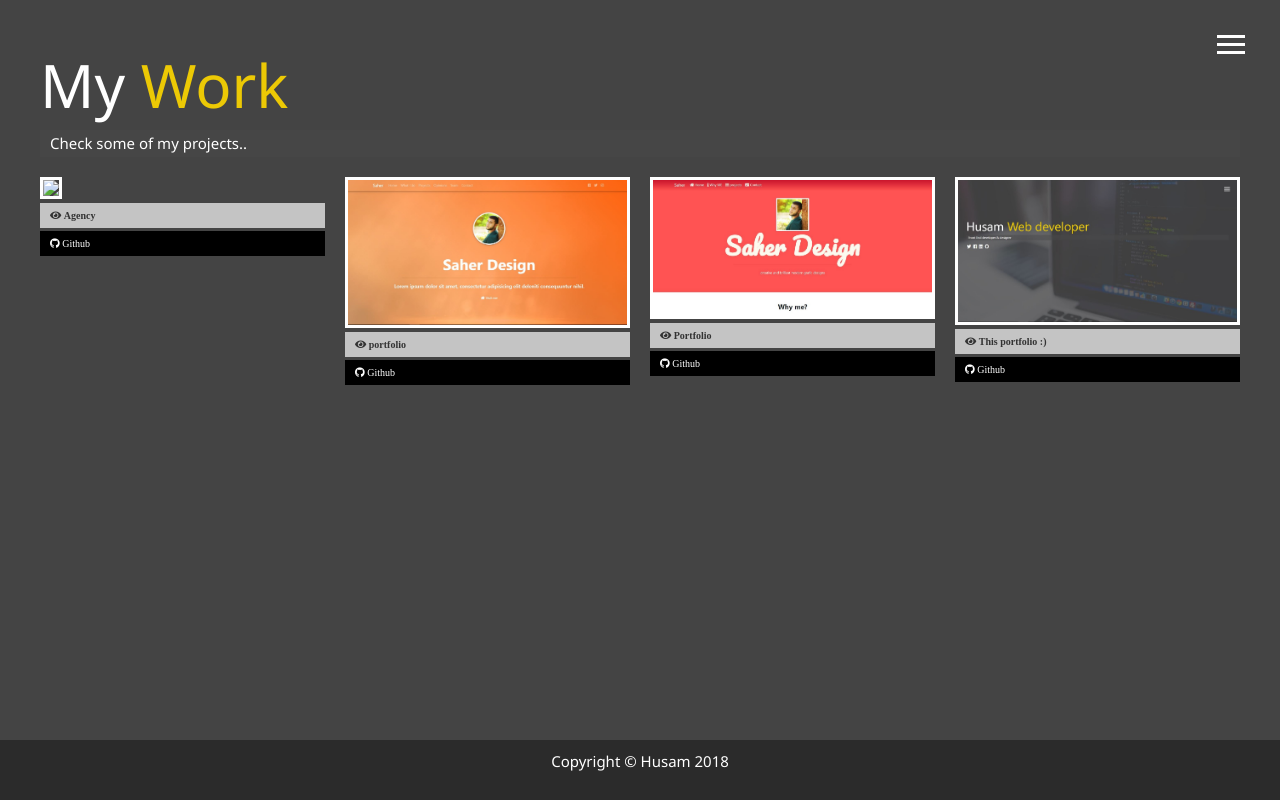
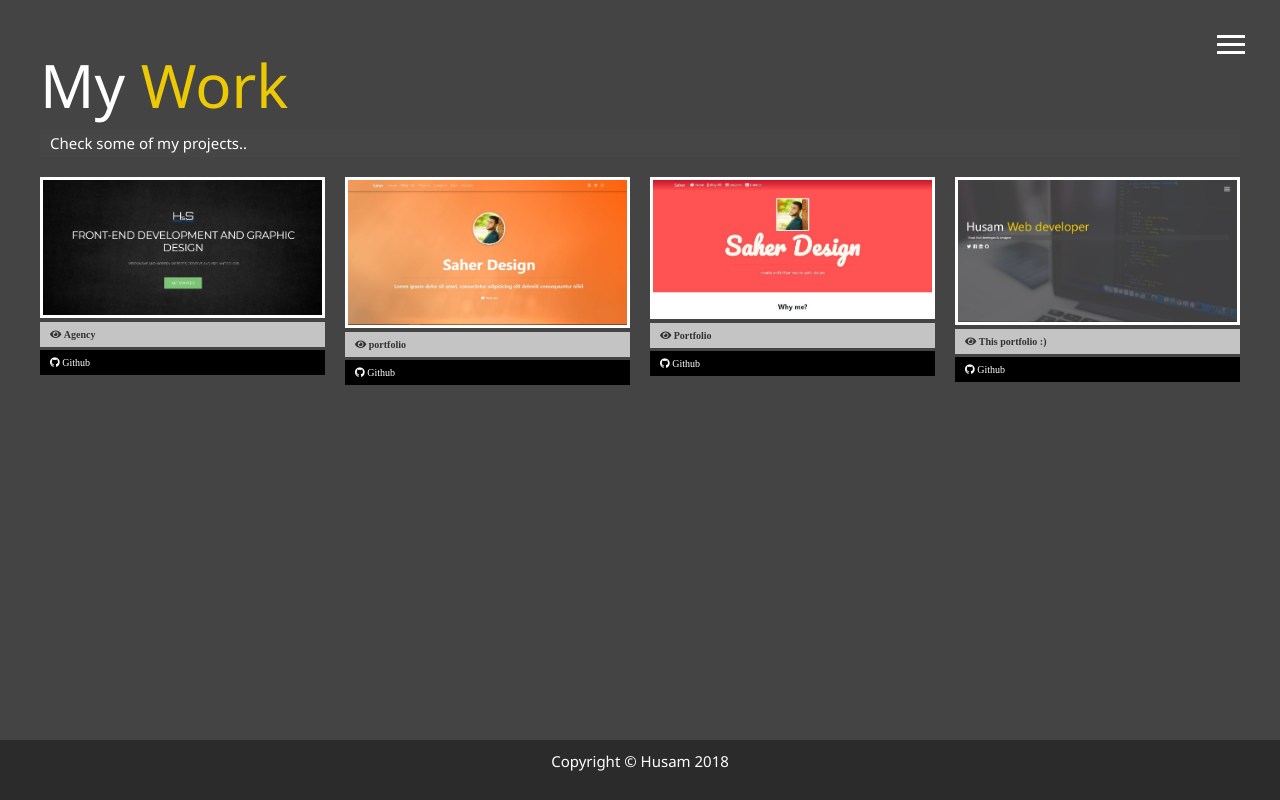
Before and after one commit to drhussam91/Husam, a plain HTML site: page work.html in a window 1280 px wide. Drawn offline with Linux system fonts and the light colour scheme.

Commit message:
Update work.html

```diff
--- a/work.html
+++ b/work.html
@@ -60,7 +60,7 @@
   <div class="projects">
    <div class="item">
        <a href="#!">
-           <img src="img/projects/Capture4.JPG alt="Project1">
+           <img src="img/projects/Capture4.JPG" alt="Project1">
        </a>
        <a href="#" class="btn-light">
            <i class="fas fa-eye"> Agency </i>
```
